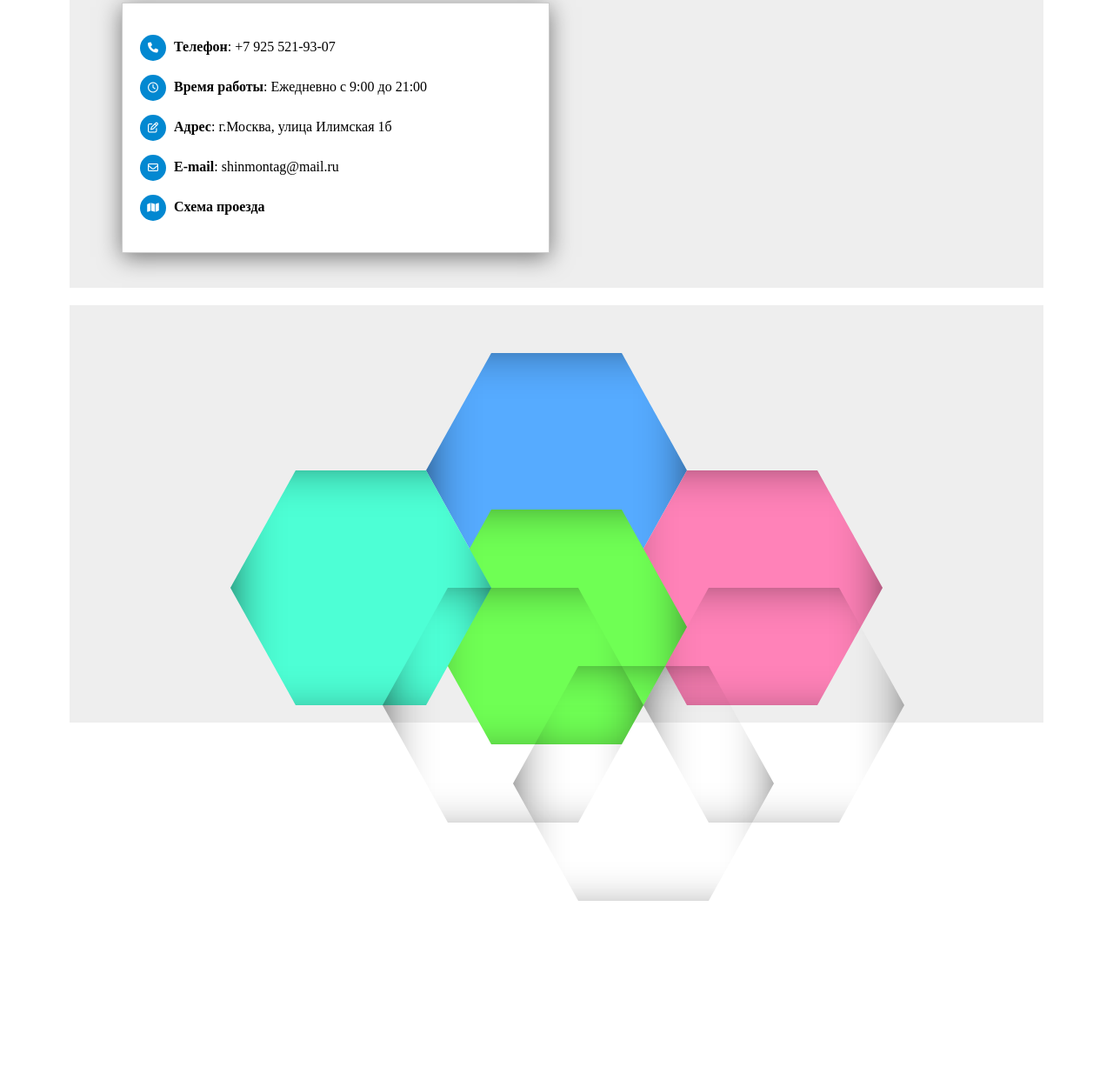
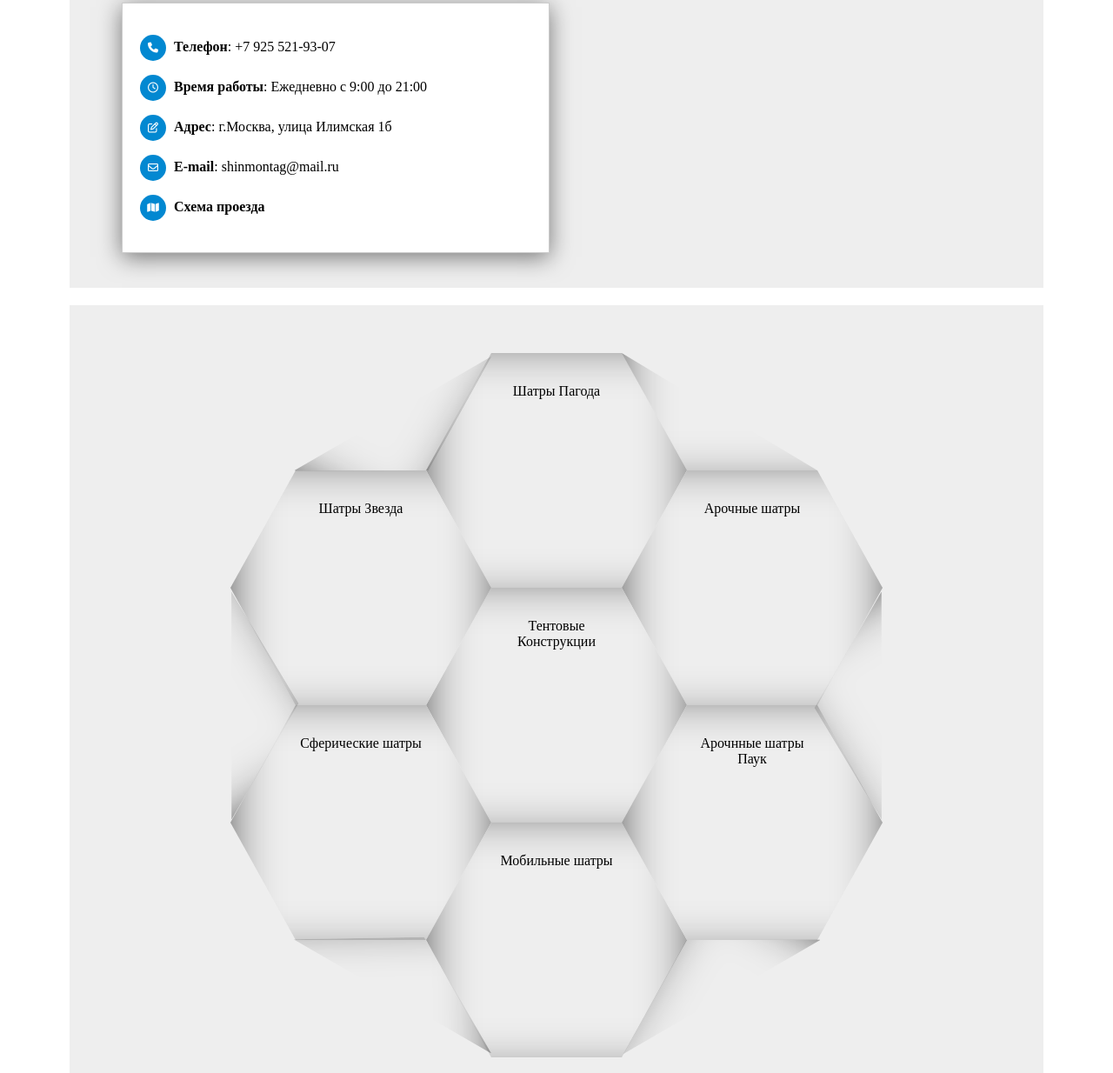
Before and after one commit to hramn1/hramn, a website: page index.html in a window 1280 px wide. Shown: the part 431-1665 px from the top of the page at 87% size. Before the commit the page ends 1482 px from the top, so only its background shows below. Drawn offline with nearby package versions, Linux system fonts and the light colour scheme; files that its build step writes are made by us from their sources.

Commit message:
правки

```diff
--- a/index.html
+++ b/index.html
@@ -42,13 +42,19 @@
   </div>
 <div class="container">
   <div class="clip-path">
-    <div class="clip-path__block clip-path__block--1"></div>
-    <div class="clip-path__block clip-path__block--2"></div>
-    <div class="clip-path__block clip-path__block--3"></div>
-    <div class="clip-path__block clip-path__block--4"></div>
-    <div class="clip-path__block clip-path__block--5"></div>
-    <div class="clip-path__block clip-path__block--6"></div>
-    <div class="clip-path__block clip-path__block--7"></div>
+    <div class="clip-path__block clip-path__block--1">Шатры Пагода</div>
+    <div class="clip-path__block clip-path__block--2">Арочные шатры</div>
+    <div class="clip-path__block clip-path__block--3">Тентовые Конструкции</div>
+    <div class="clip-path__block clip-path__block--4">Шатры Звезда</div>
+    <div class="clip-path__block clip-path__block--5">Сферические шатры</div>
+    <div class="clip-path__block clip-path__block--6">Мобильные шатры</div>
+    <div class="clip-path__block clip-path__block--7">Арочнные шатры Паук</div>
+    <div class="clip-path__subblock clip-path__subblock--1">Арочнные шатры Паук</div>
+    <div class="clip-path__subblock clip-path__subblock--2">Арочнные шатры Паук</div>
+    <div class="clip-path__subblock clip-path__subblock--3">Арочнные шатры Паук</div>
+    <div class="clip-path__subblock clip-path__subblock--4">Арочнные шатры Паук</div>
+    <div class="clip-path__subblock clip-path__subblock--5">Арочнные шатры Паук</div>
+    <div class="clip-path__subblock clip-path__subblock--6">Арочнные шатры Паук</div>
   </div>
 </div>
 </body>
--- a/sass/clip-path.scss
+++ b/sass/clip-path.scss
@@ -2,7 +2,44 @@
   display: flex;
   position: relative;
   flex-wrap: wrap;
-  height: 400px;
+  height: 1400px;
+}
+.clip-path__subblock{
+  position: absolute;
+  width: 300px;
+  height: 300px;
+  box-shadow: inset 2px 4px 67px -16px #000;
+  clip-path: polygon(75% 95%, 25% 95%, 0% 50%);
+  &--1{
+    top: -135px;
+    right: 125px;
+  }
+  &--2{
+    top: -131px;
+    left: 121px;
+    transform: rotate(299deg);
+  }
+  &--3{
+    top: 273px;
+    left: -101px;
+    transform: rotate(-121deg);
+  }
+  &--4{
+    top: 268px;
+    right: -101px;
+    transform: rotate(59deg);
+  }
+  &--5{
+    top: 671px;
+    right: 119px;
+    transform: rotate(119deg);
+  }
+  &--6{
+    top: 673px;
+    left: 125px;
+    transform: rotate(-181deg);
+  }
+
 }
 .clip-path__block{
   width: 300px;
@@ -10,41 +47,47 @@
   position: absolute;
   clip-path: polygon(25% 5%, 75% 5%, 100% 50%, 75% 95%, 25% 95%, 0% 50%);
   box-shadow: inset 2px 4px 67px -16px #000;
+  transition: all 600ms ease-in;
+  background-color: #eee;
+  padding: 50px 80px;
+  box-sizing: border-box;
+  text-align: center;
   &:hover{
     transform: scale(1.2);
     z-index: 10;
+    transition: all 600ms ease-in;
   }
   &--1{
-    background-color: #56abff;
+
     top: 0;
     right: 350px;
   }
   &--2{
-    background-color: #ff82b8;
+
     top: 135px;
     right: 125px;
 
   }
   &--3{
-    background-color: #6fff54;
-    top: 180px;
+
+    top: 270px;
     right: 350px;
   }
   &--4{
-    background-color: #4dffd5;
+
     top: 135px;
     left: 125px;
   }
   &--5{
-    top: 270px;
-    left: 300px;
+    top: 405px;
+    left: 125px;
   }
   &--6{
-    top: 360px;
-    left: 450px;
+    top: 540px;
+    left: 350px;
   }
   &--7{
-    top: 270px;
-    left: 600px;
+    top: 405px;
+    left: 575px;
   }
 }
```
